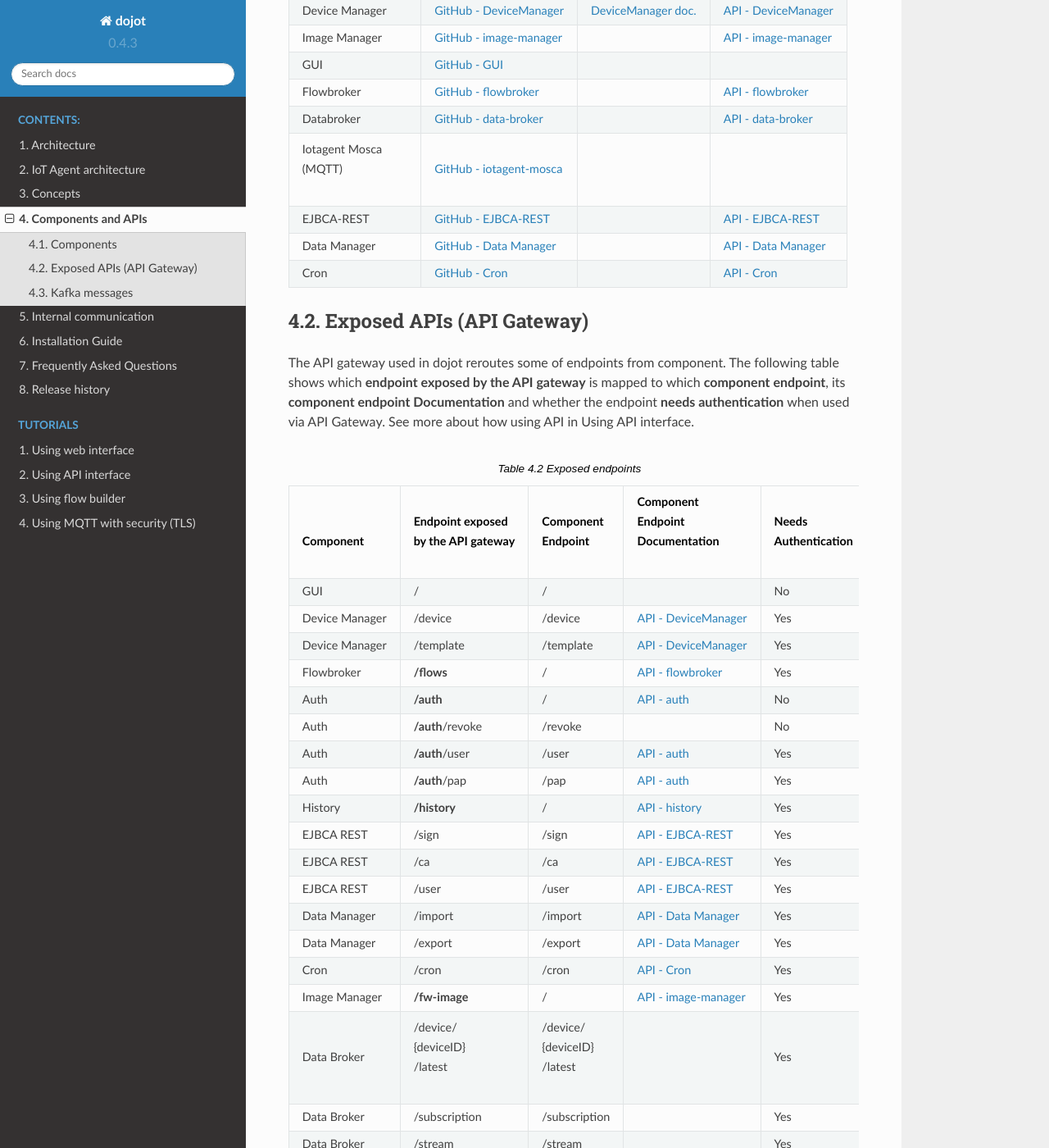
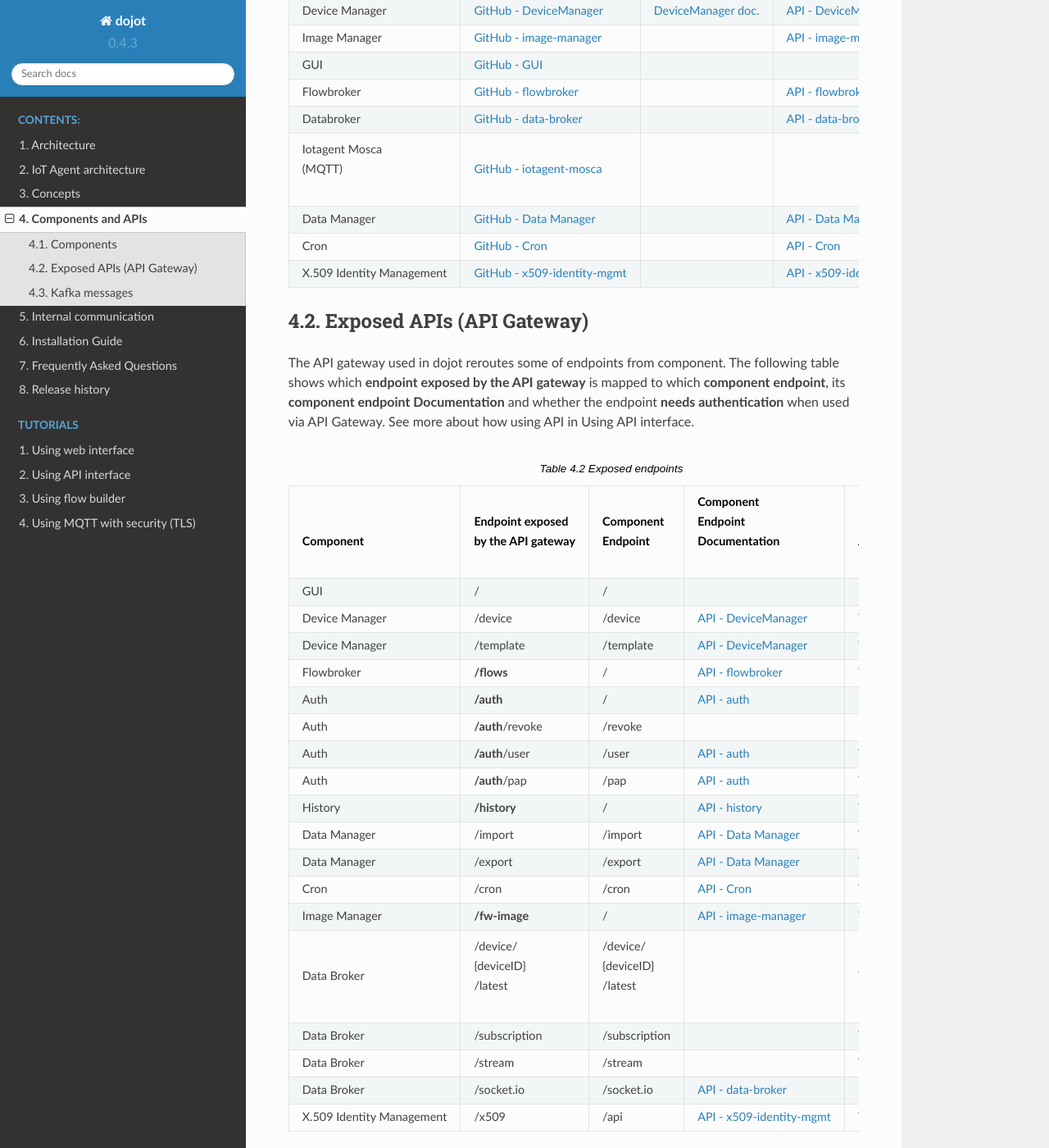
Before and after one commit to dojot/docs, a Sphinx documentation site: the page built from source/components-and-apis.rst, in a window 1280 px wide and 1400 px high, scrolled down 670 px. Shown: the whole window at 82% size. Built offline with Sphinx 7.4.7 and the Read the Docs theme 2.0.0, drawn with Linux system fonts in a browser that asks for light colours; some of the changed text lies outside the part shown.

Commit message:
Component inclusion: x509-identity-mgmt

```diff
--- a/source/components-and-apis.rst
+++ b/source/components-and-apis.rst
@@ -72,10 +72,6 @@
     - `GitHub - iotagent-mosca`_
     -
     -
-  * - EJBCA-REST
-    - `GitHub - EJBCA-REST`_
-    -
-    - `API - EJBCA-REST`_
   * - Data Manager
     - `GitHub - Data Manager`_
     -
@@ -84,7 +80,10 @@
     - `GitHub - Cron`_
     -
     - `API - Cron`_
-
+  * - X.509 Identity Management
+    - `GitHub - x509-identity-mgmt`_
+    -
+    - `API - x509-identity-mgmt`_
 
 
 Exposed APIs (API Gateway)
@@ -156,21 +155,6 @@
      - /
      - `API - history`_
      - Yes
-   * - EJBCA REST
-     - /sign
-     - /sign
-     - `API - EJBCA-REST`_
-     - Yes
-   * - EJBCA REST
-     - /ca
-     - /ca
-     - `API - EJBCA-REST`_
-     - Yes
-   * - EJBCA REST
-     - /user
-     - /user
-     - `API - EJBCA-REST`_
-     - Yes
    * - Data Manager
      - /import
      - /import
@@ -215,6 +199,11 @@
      - /socket.io
      - `API - data-broker`_
      - No
+   * - X.509 Identity Management
+     - /x509
+     - /api
+     - `API - x509-identity-mgmt`_
+     - Yes
 
 **NOTE: Some of the endpoints from component aren't exposed, but are used internally.**
 
@@ -256,12 +245,6 @@
    * - History
      - host:8000/
      - host:8000/history
-   * - EJBCA REST
-     - host:5583/sign
-     - host:8000/sign
-   * - EJBCA REST
-     - host:5583/ca
-     - host:8000/ca
    * - Data Manager
      - host:3000/import
      - host:8000/import
@@ -286,6 +269,9 @@
    * - Data Broker
      - host:80/socket.io
      - host:8000/socket.io
+   * - X.509 Identity Management
+     - host:80/x509
+     - host:8000/x509
 
 Kafka messages
 --------------
@@ -363,3 +349,6 @@
 
 .. _GitHub - Cron: https://github.com/dojot/cron
 .. _API - Cron: https://dojot.github.io/cron/apiary_v0.4.3.html
+
+.. _GitHub - x509-identity-mgmt: https://github.com/dojot/dojot/tree/development/x509-identity-mgmt
+.. _API - x509-identity-mgmt: https://dojot.github.io/dojot/x509-identity-mgmt/apiary_release-v0.5.0-alpha.html
```
Also changed, not shown: source/architecture.rst (+15 -0 lines).
